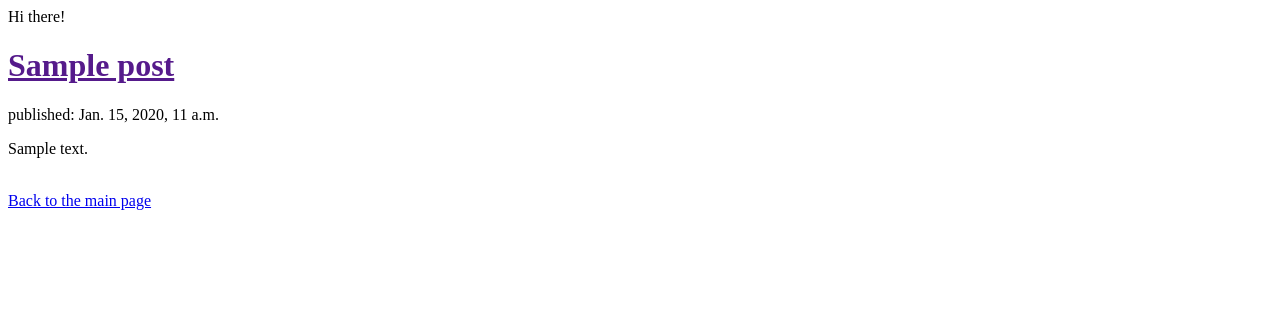
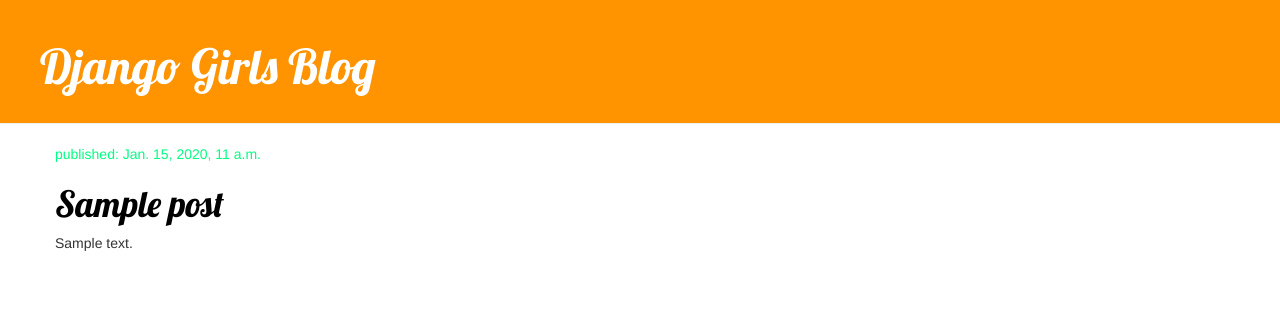
Before and after one commit to swangL/my-first-blog, a Django app: template blogView/templates/blogView/post_list.html in a window 1280 px wide. Shown: the top 322 px of the page. Run offline with Django 3.2, Linux system fonts and the light colour scheme; the template is opened without the code that fills it: values that come from a table or form of the project are taken from there, others are empty; tables that the repository leaves empty hold one stand-in row (values such as "Sample post"); some libraries are stand-ins or nearby versions.

Commit message:
CSS, File extnds and more

```diff
--- /dev/null
+++ b/blogView/static/css/blogView.css
@@ -0,0 +1,46 @@
+.page-header {
+    background-color: #ff9400;
+    margin-top: 0;
+    padding: 20px 20px 20px 40px;
+}
+
+.page-header h1, .page-header h1 a, .page-header h1 a:visited, .page-header h1 a:active {
+    color: #ffffff;
+    font-size: 36pt;
+    text-decoration: none;
+}
+
+.content {
+    margin-left: 40px;
+}
+
+h1, h2, h3, h4 {
+    font-family: 'Lobster', cursive;
+}
+
+.date {
+    color: #00FF82;
+}
+
+.save {
+    float: right;
+}
+
+.post-form textarea, .post-form input {
+    width: 100%;
+}
+
+.top-menu, .top-menu:hover, .top-menu:visited {
+    color: #ffffff;
+    float: right;
+    font-size: 26pt;
+    margin-right: 20px;
+}
+
+.post {
+    margin-bottom: 70px;
+}
+
+.post h1 a, .post h1 a:visited {
+    color: #000000;
+}
--- /dev/null
+++ b/blogView/templates/blogView/base.html
@@ -0,0 +1,22 @@
+{% load staticfiles %}
+<html>
+    <head>
+        <link rel="stylesheet" href="//maxcdn.bootstrapcdn.com/bootstrap/3.2.0/css/bootstrap.min.css">
+        <link rel="stylesheet" href="//maxcdn.bootstrapcdn.com/bootstrap/3.2.0/css/bootstrap-theme.min.css">
+        <link href='//fonts.googleapis.com/css?family=Lobster&subset=latin,latin-ext' rel='stylesheet' type='text/css'>
+        <link rel="stylesheet" href="{% static 'css/blogView.css' %}">
+    </head>
+    <body>
+    <div class="page-header">
+        <h1><a href="/">Django Girls Blog</a></h1>
+    </div>
+    <div class="content container">
+        <div class="row">
+            <div class="col-md-8">
+            {% block content %}
+            {% endblock %}
+            </div>
+        </div>
+    </div>
+</body>
+</html>
--- a/blogView/templates/blogView/post_list.html
+++ b/blogView/templates/blogView/post_list.html
@@ -1,14 +1,12 @@
-<html>
-    <p>Hi there!</p>
-{% for post in posts %}
-    <div>
-        <h1><a href="">{{ post.title }}</a></h1>
-        <p>published: {{ post.published_date }}</p>
-        <p>{{ post.text|linebreaksbr }}</p>
-    </div>
-{% endfor %}
-<div2>
-    <br />
-    <a href="/"> Back to the main page </a>
-</div2>
-</html>
+{% extends 'blogView/base.html' %}
+{% block content %}
+      {% for post in posts %}
+                <div class="post">
+                    <div class="date">
+                        <p>published: {{ post.published_date }}</p>
+                    </div>
+                    <h1><a href="{% url 'post_detail' pk=post.pk %}">{{ post.title }}</a></h1>
+                    <p>{{ post.text|linebreaksbr }}</p>
+                </div>
+            {% endfor %}
+{% endblock %}
--- a/blogView/urls.py
+++ b/blogView/urls.py
@@ -5,5 +5,6 @@
 urlpatterns = [
     url(r'^$', views.HomePageView.as_view()),
     url(r'^post/$',views.post_list,name='post_list'),
+    url(r'^post/(?P<pk>\d+)/$', views.post_detail, name='post_detail'),
     url(r'^about/$',views.AboutPageView.as_view()), #Add this /about/ route
 ]
--- a/blogView/views.py
+++ b/blogView/views.py
@@ -1,4 +1,4 @@
-from django.shortcuts import render
+from django.shortcuts import render, get_object_or_404
 from django.views.generic import TemplateView
 from .models import Post
 from django.utils import timezone
@@ -15,3 +15,7 @@
 def post_list(request):
     posts = Post.objects.filter(published_date__lte=timezone.now()).order_by('-published_date')
     return render(request,'blogView/post_list.html',{'posts':posts})
+
+def post_detail(request,pk):
+    post = get_object_or_404(Post, pk=pk)
+    return render(request, 'blogView/post_detail.html', {'post': post})
```
Also changed, not shown: blogView/templates/blogView/about.html (+9 -0 lines), blogView/templates/blogView/index.html (+12 -3 lines), blogView/templates/blogView/post_detail.html (added, +13 -0 lines).
